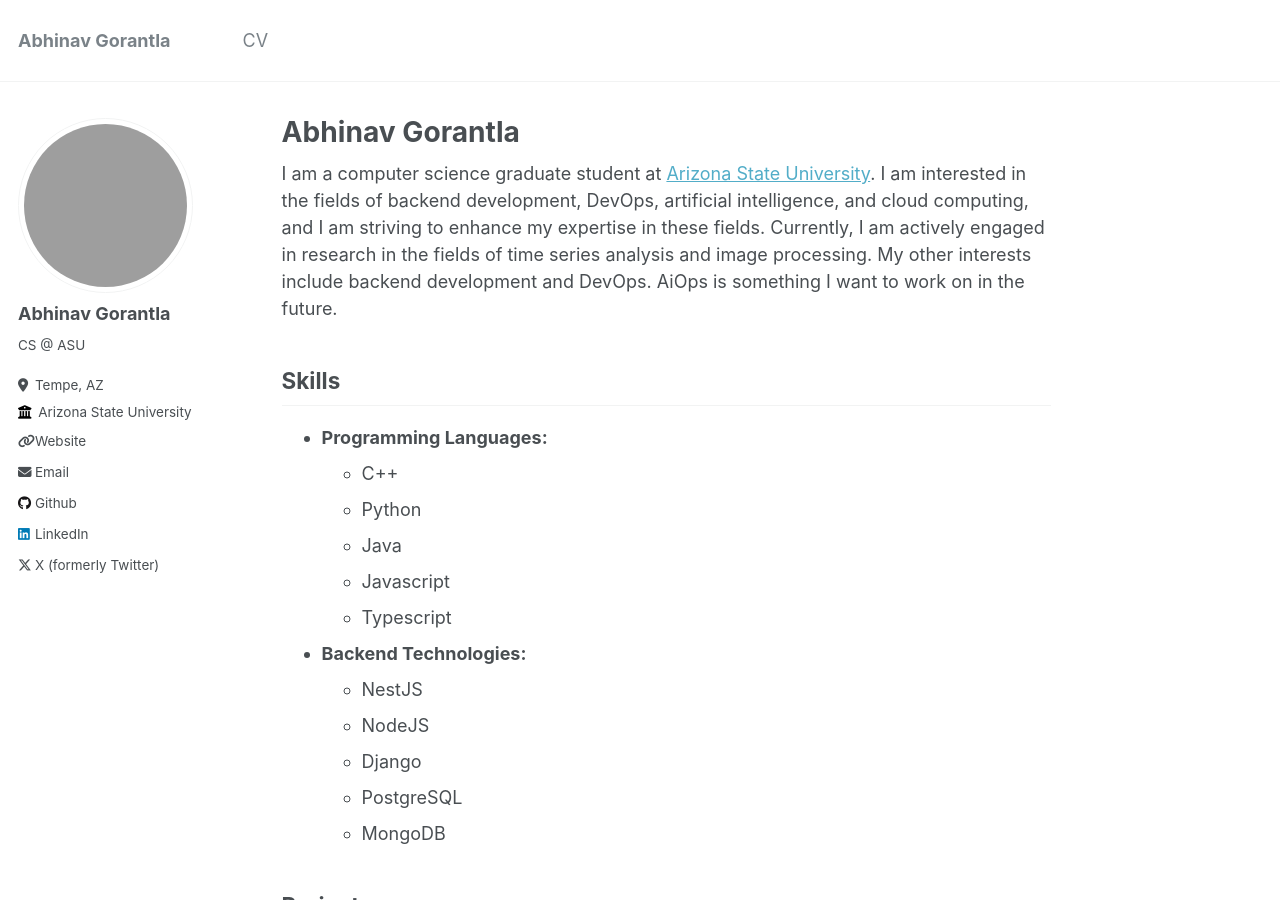
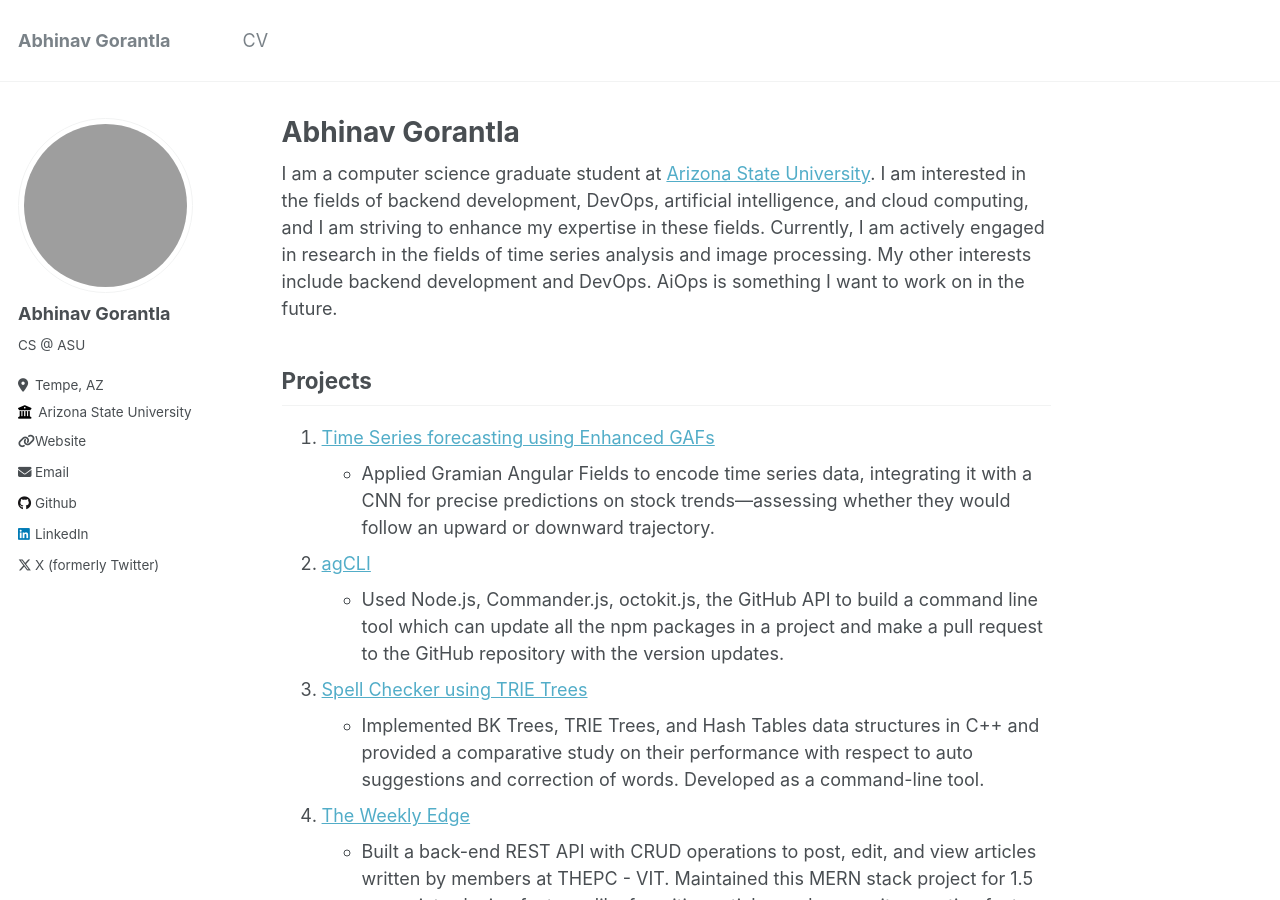
Before and after one commit to AbhinavGor/abhinavgor.github.io, a Jekyll site: the page built from _pages/about.md, in a window 1280 px wide and 900 px high. Built offline with Jekyll 4.4.1, drawn with Linux system fonts in a browser that asks for light colours; grey boxes are pictures that could not be loaded.

Commit message:
Fixed typo and removed skills from homepage

```diff
--- a/_pages/about.md
+++ b/_pages/about.md
@@ -8,22 +8,6 @@ redirect_from:
 ---
 
  I am a computer science graduate student at [Arizona State University](https://scai.engineering.asu.edu/). I am interested in the fields of backend development, DevOps, artificial intelligence, and cloud computing, and I am striving to enhance my expertise in these fields. Currently, I am actively engaged in research in the fields of time series analysis and image processing. My other interests include backend development and DevOps. AiOps is something I want to work on in the future.
-
-## Skills
-
-- **Programming Languages:**
-  - C++
-  - Python
-  - Java
-  - Javascript
-  - Typescript
-
-- **Backend Technologies:**
-  - NestJS
-  - NodeJS
-  - Django
-  - PostgreSQL
-  - MongoDB
 
 ## Projects
 
```
Also changed, not shown: _pages/cv.md (+1 -1 lines).
